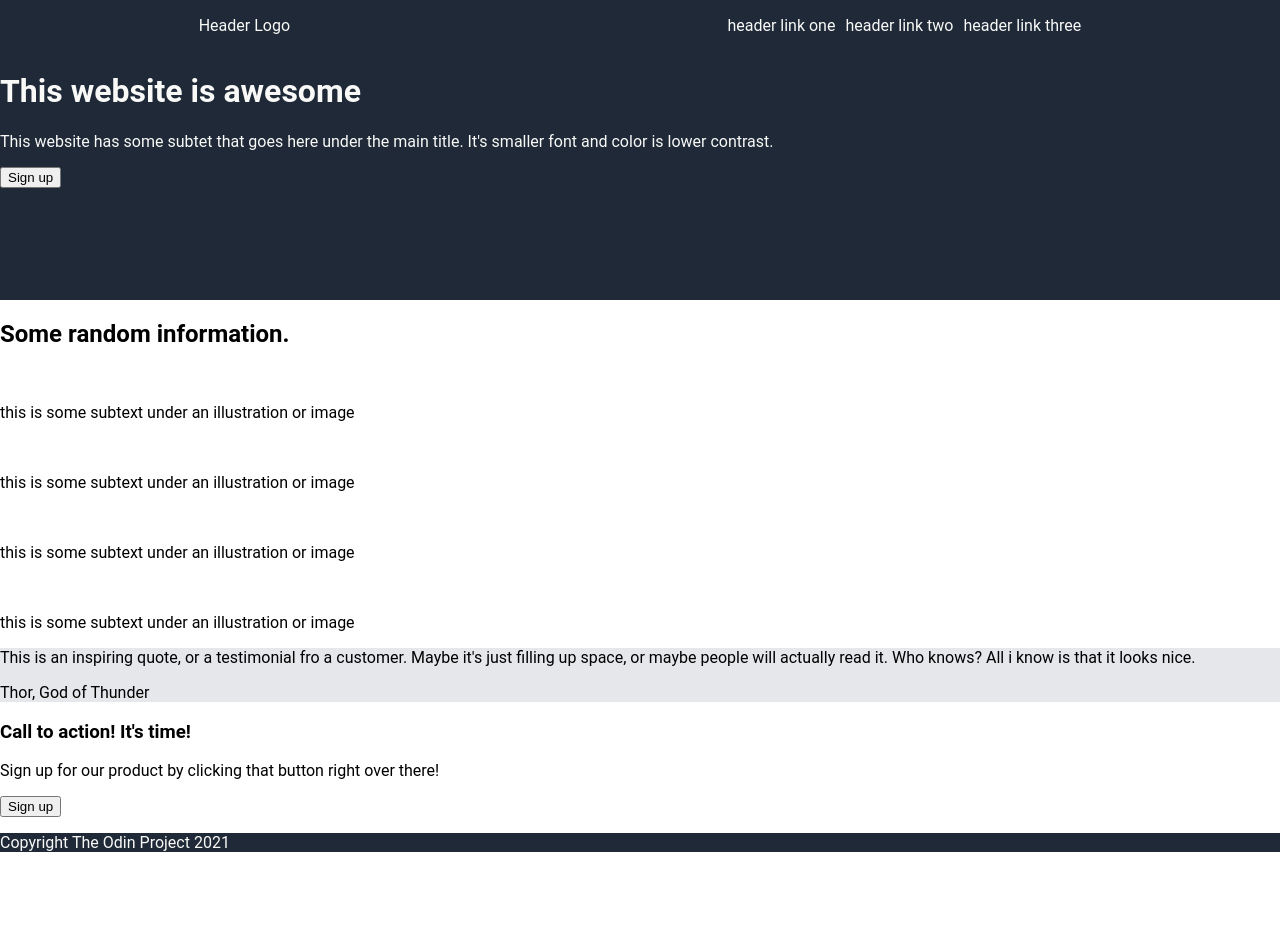
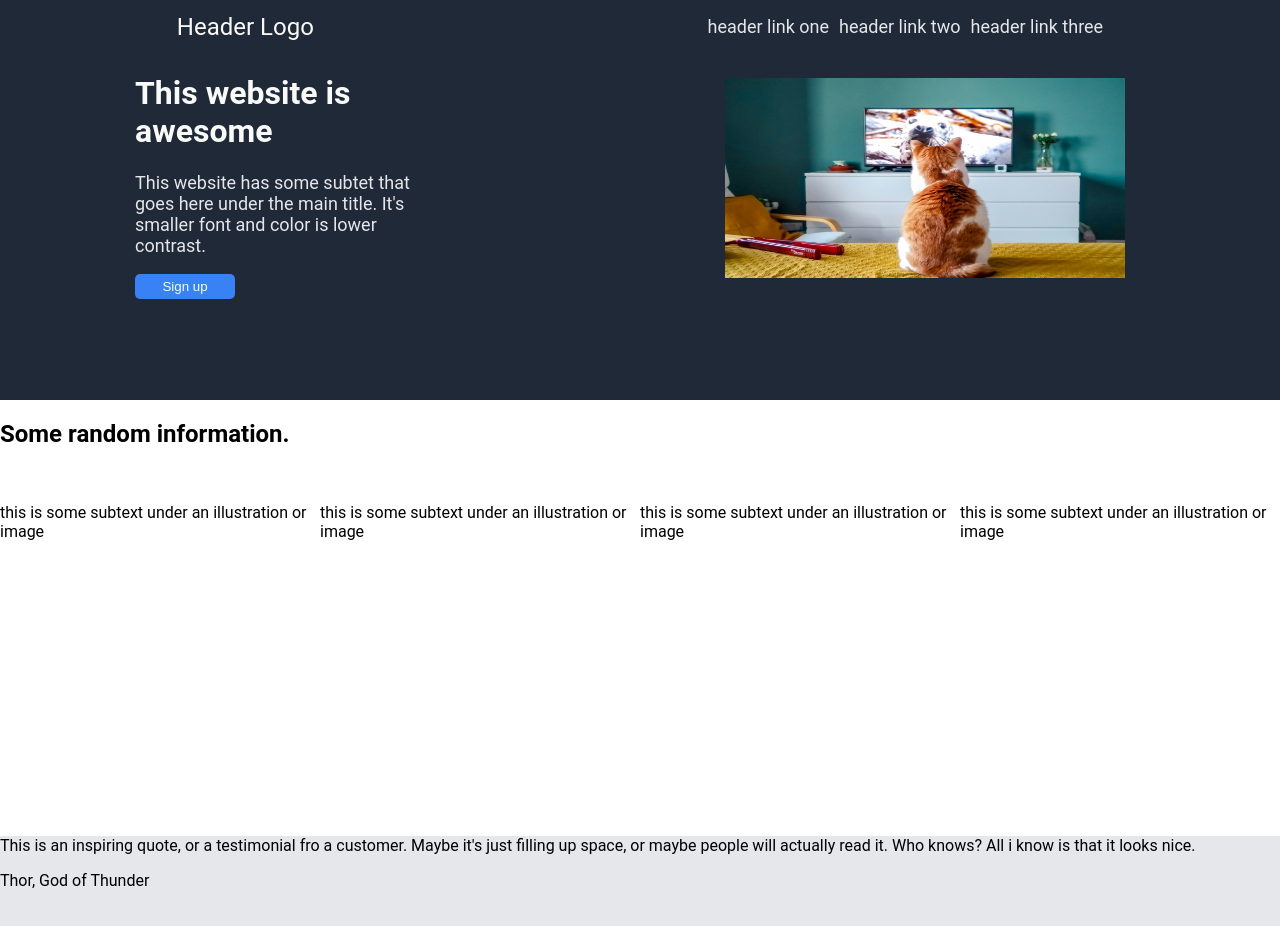
Before and after one commit to FailNotGit/landing_page, a plain HTML site: page index.html in a window 1280 px wide. Shown: the top 926 px of the page. Before the commit the page ends 868 px from the top, so only its background shows below. Drawn offline with Linux system fonts and the light colour scheme.

Commit message:
added picture to page and completed layout of header section

```diff
--- a/index.html
+++ b/index.html
@@ -23,7 +23,7 @@
         </p>
         <button>Sign up</button>
         </div>
-        <img>
+        <img src="images/cat.jpg" alt="picture of cat in front of tv">
     </div>
 </header>
 <body>
--- a/styles.css
+++ b/styles.css
@@ -7,13 +7,56 @@ header {
     font-family: Roboto, sans-serif;
     background: #1F2937;
     color: #F9FAF8;
-    height: 300px;
+    height: 400px;
 }
+
+
 
 .logonav {
     display: flex;
     justify-content: space-around;
     align-items: center;
+}
+
+.logonav .logo {
+    font-size: 24px;
+
+}
+
+.headercontent {
+    display: flex;
+    justify-content: space-around;
+    align-items: center;
+
+
+}
+
+.signup {
+    width: 300px;
+    height: 250px;
+}
+
+
+.signup p, a {
+    font-size: 18px;
+    color: #E5E7EB;
+
+}
+
+.headercontent img {
+    margin: 20px;
+    height: 200px;
+    width: 400px;
+}
+
+.headercontent button{
+    background-color: #3882F6;
+    color:#F9FAF8;
+    width: 100px;
+    padding: 5px;
+    margin: 0px;
+    border: none;
+    border-radius: 5px;
 }
 
 ul {
@@ -25,11 +68,25 @@ ul {
 a {
     text-decoration: none;
 
+
+}
+
+
+.cardssection {
+    height: 400px;
+
+}
+
+.cards {
+    display: flex;
 }
 .quote {
+    height: 400px;
     background-color: #E5E7EB;
 
 }
+
+
 footer {
     background: #1F2937;
     color: #F9FAF8
```
Also changed, not shown: images/cat.jpg (added), 1 other file.
